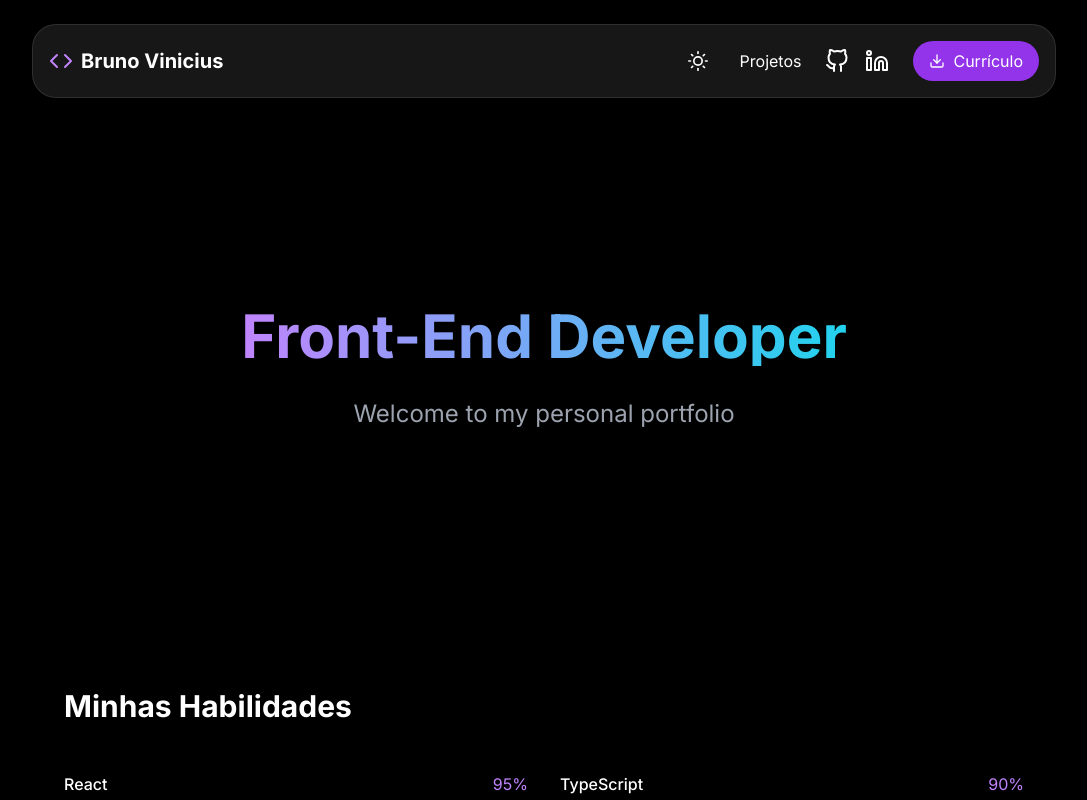
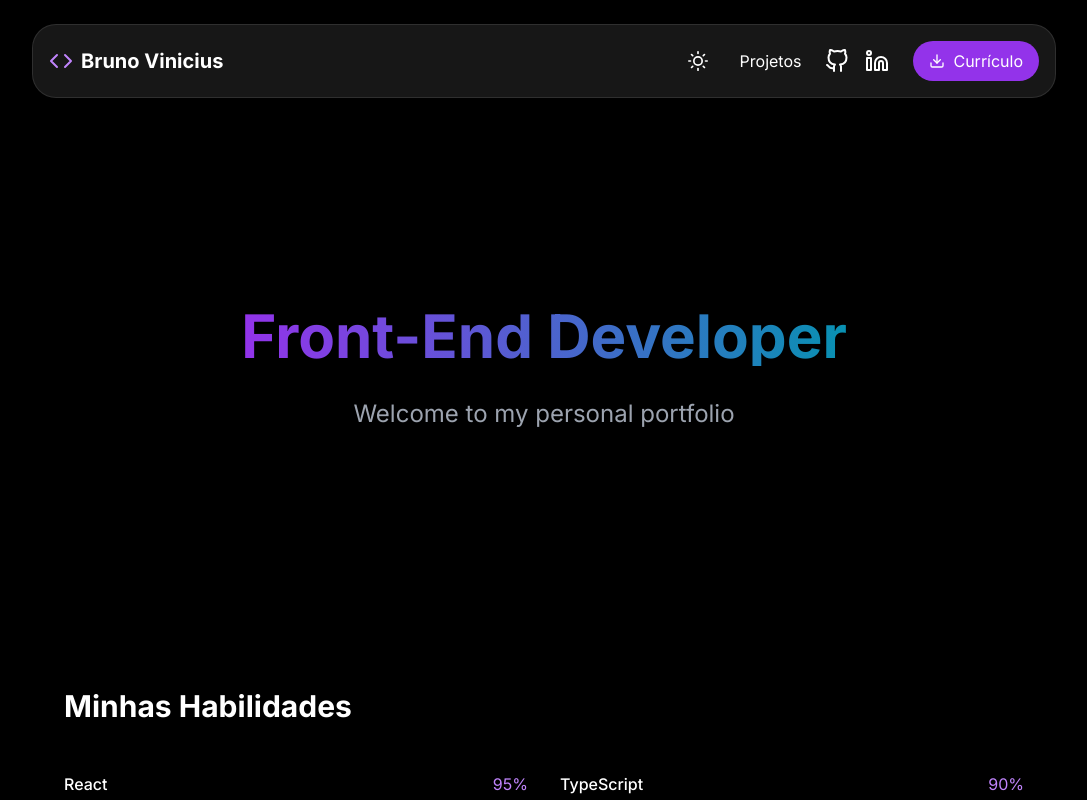
Before and after one commit to Brunovncs/brunovncs_react_portfolio, a Next.js app: page / in a window 1280 px wide. Shown: the top 800 px of the page, without its empty margins (96-1183 px from the left). Built offline with nearby package versions, Linux system fonts and the light colour scheme.

Commit message:
hotfix: color gradient

```diff
--- a/src/app/components/Hero.tsx
+++ b/src/app/components/Hero.tsx
@@ -7,12 +7,13 @@ export default function Hero() {
       <motion.div
         initial={{ opacity: 0, y: 20 }}
         animate={{ opacity: 1, y: 0 }}
-        className="text-center max-w-3xl space-y-8"
+        className="text-center max-w-3xl space-y-8 transition-all duration-1000"
+
       >
-        <h1 className="text-5xl md:text-6xl font-bold bg-gradient-to-r from-purple-600 to-cyan-600 dark:from-purple-400 dark:to-cyan-400 bg-clip-text text-transparent">
+        <h1 className="text-5xl md:text-6xl font-bold bg-gradient-to-r from-purple-600 to-cyan-600 bg-clip-text text-transparent transition-colors duration-1000">
           Front-End Developer
         </h1>
-        <p className="text-xl text-gray-600 dark:text-gray-400 md:text-2xl">
+        <p className="text-xl md:text-2xl text-gray-600 dark:text-gray-400 transition-colors duration-1000">
           Welcome to my personal portfolio
         </p>
       </motion.div>
```
